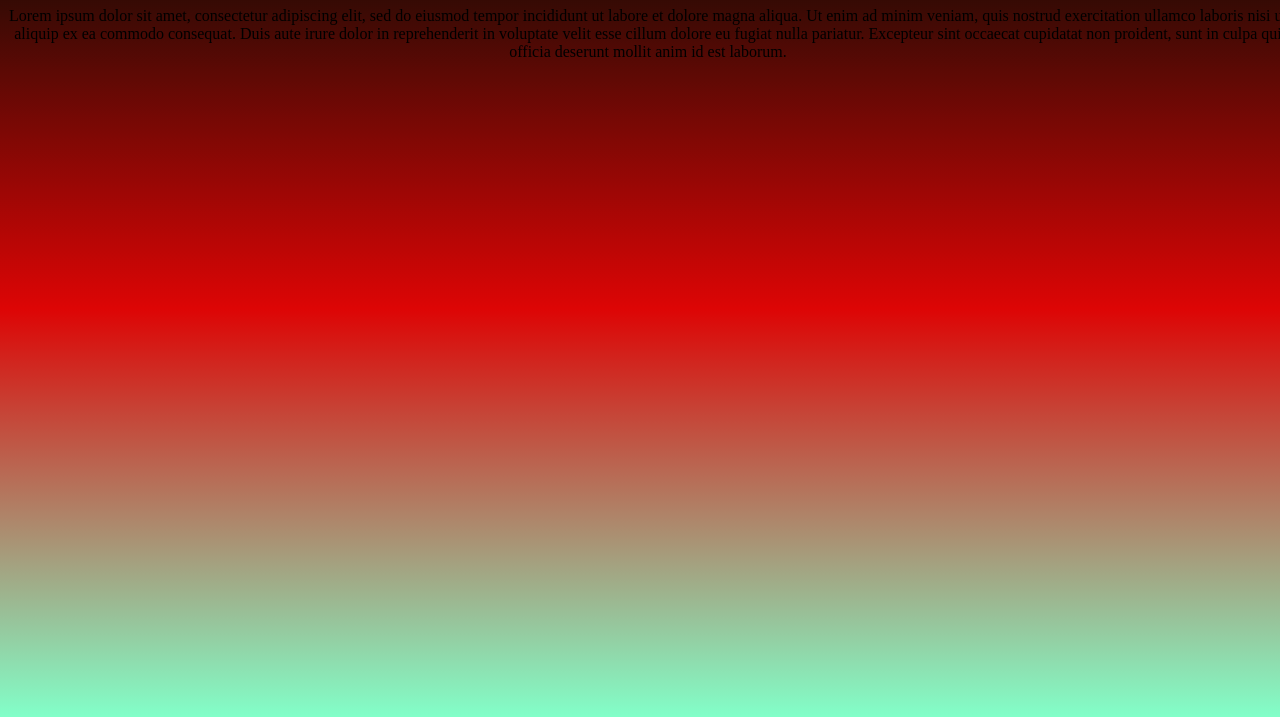
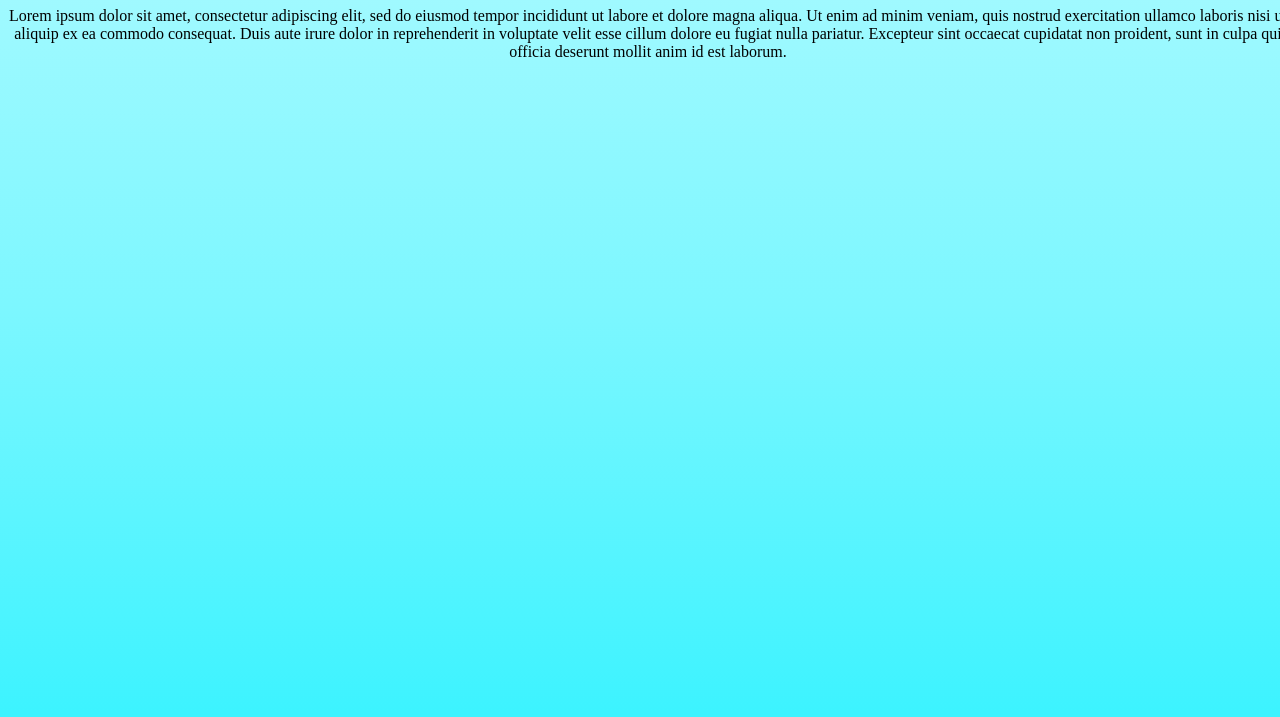
Before and after one commit to Isabella5432/myWebsite, a plain HTML site: page index.html in a window 1280 px wide. Shown: the part 99-816 px from the top of the page. Drawn offline with Linux system fonts and the light colour scheme.

Commit message:
Update index.html

```diff
--- a/index.html
+++ b/index.html
@@ -4,7 +4,7 @@ Isabella
   <style>
      body{
          text-align: center;
-         background-image: linear-gradient(rgb(0, 12, 4), rgb(221, 5, 5), rgb(130, 255, 201));
+         background-image: linear-gradient(rgb(171, 250, 255), rgb(124, 247, 255), rgb(60, 243, 255));
          min-width: 100%;
          min-height: 100%;
       }
```
